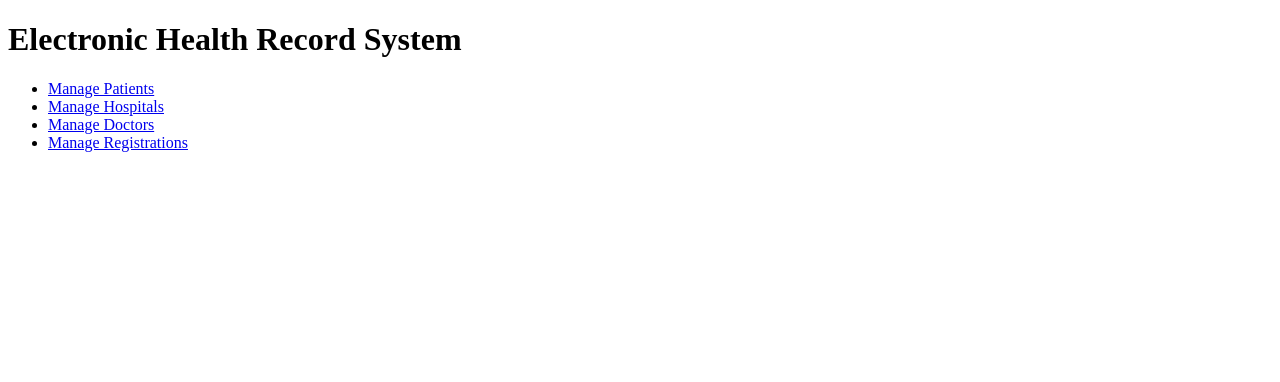
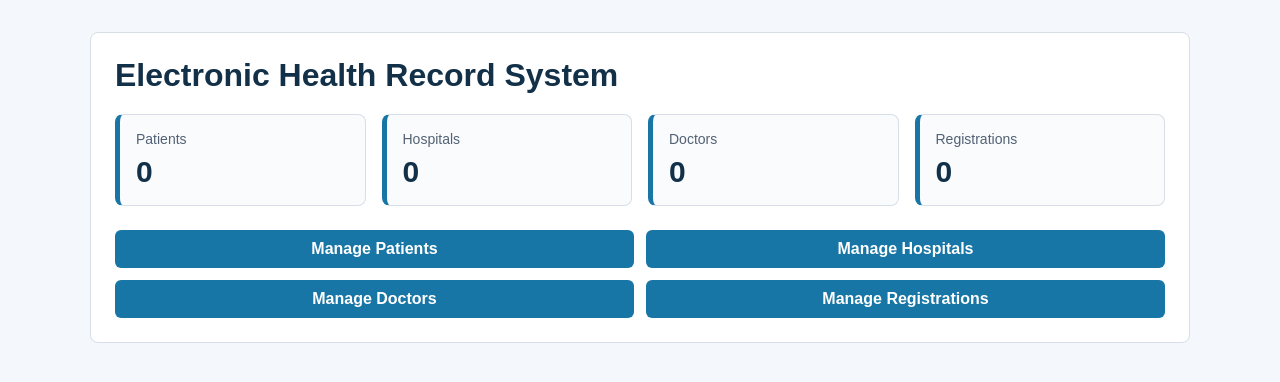
Before and after one commit to parajulisandip0000/EHR-Project-Demo---Django, a Django app: page / in a window 1280 px wide. Shown: the top 382 px of the page. Run offline with Django 5.2, Linux system fonts and the light colour scheme; data that the repository does not hold is empty.

Commit message:
Add EHR dashboard styling

```diff
--- /dev/null
+++ b/ehr_system/ehr/static/ehr/style.css
@@ -0,0 +1,166 @@
+* {
+    box-sizing: border-box;
+}
+
+body {
+    margin: 0;
+    background: #f4f7fb;
+    color: #1f2937;
+    font-family: Arial, Helvetica, sans-serif;
+}
+
+.container {
+    width: min(1100px, calc(100% - 32px));
+    margin: 32px auto;
+    background: #ffffff;
+    border: 1px solid #d7dee8;
+    border-radius: 8px;
+    padding: 24px;
+}
+
+h1 {
+    margin: 0 0 20px;
+    color: #123047;
+}
+
+.count-grid {
+    display: grid;
+    grid-template-columns: repeat(4, minmax(0, 1fr));
+    gap: 16px;
+    margin-bottom: 24px;
+}
+
+.count-card {
+    border: 1px solid #d7dee8;
+    border-left: 5px solid #1876a6;
+    border-radius: 8px;
+    padding: 16px;
+    background: #f9fbfd;
+}
+
+.count-card span {
+    display: block;
+    color: #526173;
+    font-size: 14px;
+    margin-bottom: 8px;
+}
+
+.count-card strong {
+    color: #123047;
+    font-size: 30px;
+}
+
+.menu {
+    display: grid;
+    grid-template-columns: repeat(2, minmax(0, 1fr));
+    gap: 12px;
+    padding: 0;
+    margin: 0;
+    list-style: none;
+}
+
+a,
+button {
+    font: inherit;
+}
+
+a {
+    color: #0f6f9f;
+    font-weight: 700;
+    text-decoration: none;
+}
+
+a:hover {
+    text-decoration: underline;
+}
+
+.menu a,
+.button,
+button {
+    display: inline-block;
+    border: 0;
+    border-radius: 6px;
+    background: #1876a6;
+    color: #ffffff;
+    padding: 10px 14px;
+    cursor: pointer;
+    text-align: center;
+}
+
+.menu a {
+    width: 100%;
+}
+
+.danger {
+    background: #b42318;
+}
+
+table {
+    width: 100%;
+    border-collapse: collapse;
+    background: #ffffff;
+}
+
+th {
+    background: #e9f2f8;
+    color: #123047;
+    text-align: left;
+}
+
+th,
+td {
+    border: 1px solid #d7dee8;
+    padding: 10px;
+    vertical-align: top;
+}
+
+form p {
+    margin: 0 0 14px;
+}
+
+label {
+    display: block;
+    margin-bottom: 6px;
+    font-weight: 700;
+}
+
+input,
+select,
+textarea {
+    width: 100%;
+    border: 1px solid #b8c2cc;
+    border-radius: 6px;
+    padding: 9px 10px;
+    font: inherit;
+}
+
+textarea {
+    min-height: 100px;
+}
+
+.message {
+    border-left: 5px solid #1876a6;
+    background: #e9f2f8;
+    padding: 10px 12px;
+}
+
+.actions {
+    white-space: nowrap;
+}
+
+.back-link {
+    display: inline-block;
+    margin-top: 8px;
+}
+
+@media (max-width: 760px) {
+    .count-grid,
+    .menu {
+        grid-template-columns: 1fr;
+    }
+
+    .container {
+        margin: 16px auto;
+        padding: 16px;
+    }
+}
--- a/ehr_system/ehr/templates/ehr/doctor_delete.html
+++ b/ehr_system/ehr/templates/ehr/doctor_delete.html
@@ -2,6 +2,8 @@
 <html>
 <head>
     <title>Delete Doctor</title>
+    {% load static %}
+    <link rel="stylesheet" href="{% static 'ehr/style.css' %}">
 </head>
 <body>
 <div class="container">
--- a/ehr_system/ehr/templates/ehr/doctor_form.html
+++ b/ehr_system/ehr/templates/ehr/doctor_form.html
@@ -2,6 +2,8 @@
 <html>
 <head>
     <title>Doctor Form</title>
+    {% load static %}
+    <link rel="stylesheet" href="{% static 'ehr/style.css' %}">
 </head>
 <body>
 <div class="container">
--- a/ehr_system/ehr/templates/ehr/doctor_list.html
+++ b/ehr_system/ehr/templates/ehr/doctor_list.html
@@ -2,6 +2,8 @@
 <html>
 <head>
     <title>Doctor Records</title>
+    {% load static %}
+    <link rel="stylesheet" href="{% static 'ehr/style.css' %}">
 </head>
 <body>
 <div class="container">
--- a/ehr_system/ehr/templates/ehr/home.html
+++ b/ehr_system/ehr/templates/ehr/home.html
@@ -2,15 +2,38 @@
 <html>
 <head>
     <title>EHR System</title>
+    {% load static %}
+    <link rel="stylesheet" href="{% static 'ehr/style.css' %}">
 </head>
 <body>
+<div class="container">
     <h1>Electronic Health Record System</h1>
 
-<ul>
+    <div class="count-grid">
+        <div class="count-card">
+            <span>Patients</span>
+            <strong>{{ patient_count }}</strong>
+        </div>
+        <div class="count-card">
+            <span>Hospitals</span>
+            <strong>{{ hospital_count }}</strong>
+        </div>
+        <div class="count-card">
+            <span>Doctors</span>
+            <strong>{{ doctor_count }}</strong>
+        </div>
+        <div class="count-card">
+            <span>Registrations</span>
+            <strong>{{ registration_count }}</strong>
+        </div>
+    </div>
+
+    <ul class="menu">
         <li><a href="{% url 'patient_list' %}">Manage Patients</a></li>
         <li><a href="{% url 'hospital_list' %}">Manage Hospitals</a></li>
         <li><a href="{% url 'doctor_list' %}">Manage Doctors</a></li>
         <li><a href="{% url 'registration_list' %}">Manage Registrations</a></li>
     </ul>
+</div>
 </body>
 </html>
--- a/ehr_system/ehr/templates/ehr/hospital_delete.html
+++ b/ehr_system/ehr/templates/ehr/hospital_delete.html
@@ -2,6 +2,8 @@
 <html>
 <head>
     <title>Delete Hospital</title>
+    {% load static %}
+    <link rel="stylesheet" href="{% static 'ehr/style.css' %}">
 </head>
 <body>
 <div class="container">
--- a/ehr_system/ehr/templates/ehr/hospital_form.html
+++ b/ehr_system/ehr/templates/ehr/hospital_form.html
@@ -2,6 +2,8 @@
 <html>
 <head>
     <title>Hospital Form</title>
+    {% load static %}
+    <link rel="stylesheet" href="{% static 'ehr/style.css' %}">
 </head>
 <body>
 <div class="container">
--- a/ehr_system/ehr/templates/ehr/hospital_list.html
+++ b/ehr_system/ehr/templates/ehr/hospital_list.html
@@ -2,6 +2,8 @@
 <html>
 <head>
     <title>Hospital Records</title>
+    {% load static %}
+    <link rel="stylesheet" href="{% static 'ehr/style.css' %}">
 </head>
 <body>
 <div class="container">
--- a/ehr_system/ehr/templates/ehr/patient_delete.html
+++ b/ehr_system/ehr/templates/ehr/patient_delete.html
@@ -2,6 +2,8 @@
 <html>
 <head>
     <title>Delete Patient</title>
+    {% load static %}
+    <link rel="stylesheet" href="{% static 'ehr/style.css' %}">
 </head>
 <body>
 <div class="container">
--- a/ehr_system/ehr/templates/ehr/patient_form.html
+++ b/ehr_system/ehr/templates/ehr/patient_form.html
@@ -2,6 +2,8 @@
 <html>
 <head>
     <title>Patient Form</title>
+    {% load static %}
+    <link rel="stylesheet" href="{% static 'ehr/style.css' %}">
 </head>
 <body>
 <div class="container">
--- a/ehr_system/ehr/templates/ehr/patient_list.html
+++ b/ehr_system/ehr/templates/ehr/patient_list.html
@@ -2,6 +2,8 @@
 <html>
 <head>
     <title>Patient Records</title>
+    {% load static %}
+    <link rel="stylesheet" href="{% static 'ehr/style.css' %}">
 </head>
 <body>
 <div class="container">
--- a/ehr_system/ehr/templates/ehr/registration_delete.html
+++ b/ehr_system/ehr/templates/ehr/registration_delete.html
@@ -2,6 +2,8 @@
 <html>
 <head>
     <title>Delete Registration</title>
+    {% load static %}
+    <link rel="stylesheet" href="{% static 'ehr/style.css' %}">
 </head>
 <body>
 <div class="container">
--- a/ehr_system/ehr/templates/ehr/registration_form.html
+++ b/ehr_system/ehr/templates/ehr/registration_form.html
@@ -2,6 +2,8 @@
 <html>
 <head>
     <title>Registration Form</title>
+    {% load static %}
+    <link rel="stylesheet" href="{% static 'ehr/style.css' %}">
 </head>
 <body>
 <div class="container">
--- a/ehr_system/ehr/templates/ehr/registration_list.html
+++ b/ehr_system/ehr/templates/ehr/registration_list.html
@@ -2,6 +2,8 @@
 <html>
 <head>
     <title>Registration Records</title>
+    {% load static %}
+    <link rel="stylesheet" href="{% static 'ehr/style.css' %}">
 </head>
 <body>
 <div class="container">
--- a/ehr_system/ehr/views.py
+++ b/ehr_system/ehr/views.py
@@ -11,7 +11,13 @@ from .services import (
 
 
 def home(request):
-    return render(request, 'ehr/home.html')
+    context = {
+        'patient_count': Patient.objects.count(),
+        'hospital_count': Hospital.objects.count(),
+        'doctor_count': Doctor.objects.count(),
+        'registration_count': Registration.objects.count(),
+    }
+    return render(request, 'ehr/home.html', context)
 
 
 # Patient CRUD
```
Lines whose indentation alone changed are shown as unchanged.
